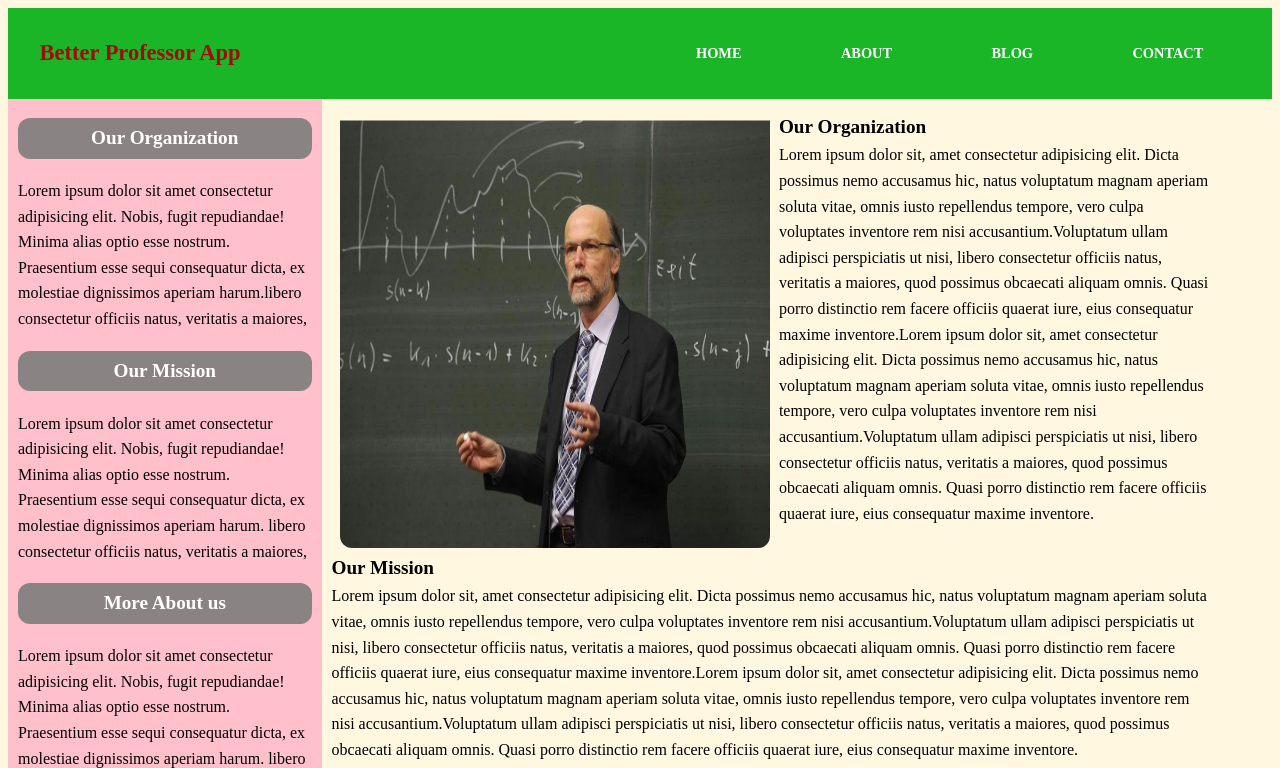
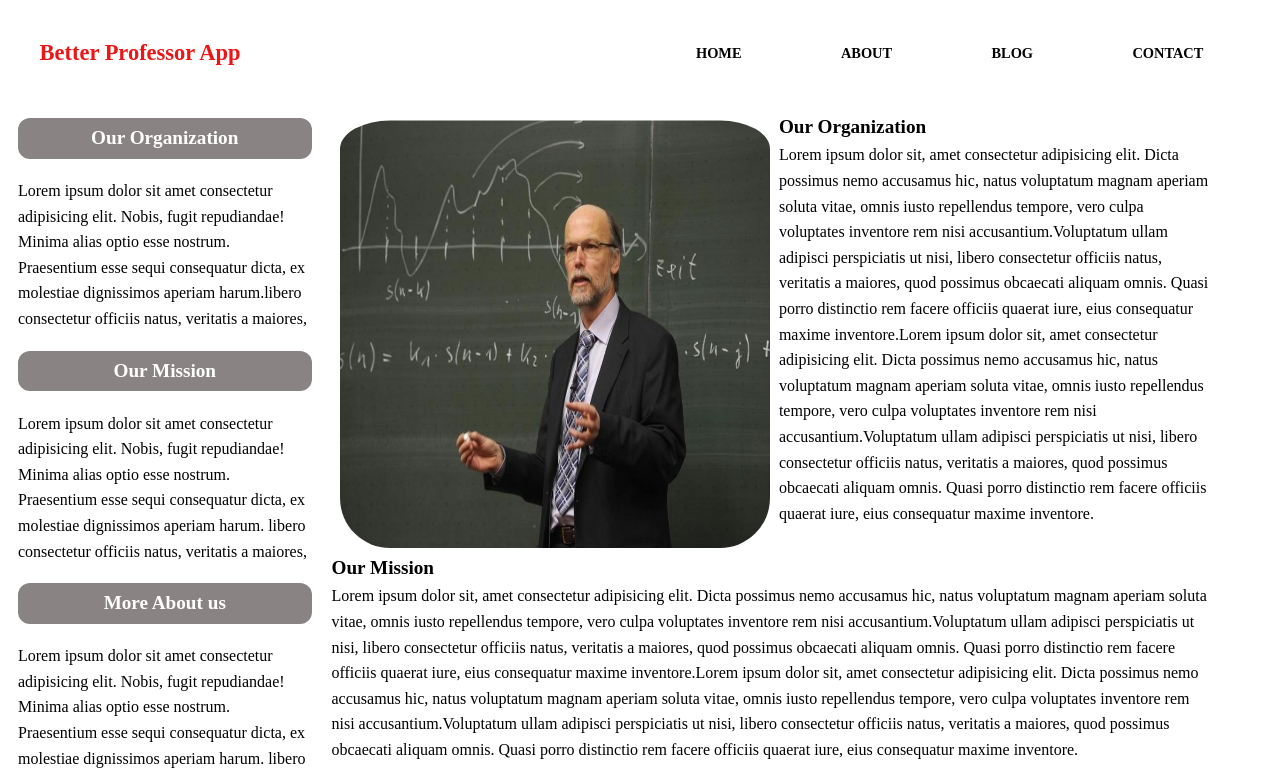
Before and after one commit to Better-Professor-Team/Marketing-Page, a plain HTML site: page about.html in a window 1280 px wide. Shown: the top 768 px of the page. Drawn offline with Linux system fonts and the light colour scheme.

Commit message:
removed the colors

```diff
--- a/less/about.less
+++ b/less/about.less
@@ -1,5 +1,6 @@
 html{
-    background-color: rgb(255, 247, 224);
+    // background-color: rgb(255, 247, 224);
+    //   background-color: white;
     margin: 0px;
     padding: 0px;
     // @import url('https://fonts.googleapis.com/css?family=Public+Sans&display=swap');
@@ -25,7 +26,7 @@ html{
             display: flex;
             justify-content: center;
             align-items: center;
-            background-color:rgb(27, 182, 40);
+            // background-color:rgb(27, 182, 40);
              padding-top: 5px;
              padding-bottom: 5px;
 
@@ -42,7 +43,7 @@ html{
             .logo-container{
             width: 48%;
             font-size: 1.2rem;
-            color: rgb(165, 9, 9);
+            color: rgb(236, 22, 22);
             margin-left: 1%;
 
             @media (max-width: 500px) {
@@ -74,7 +75,7 @@ html{
                 width: fit-content;
                 margin: 1%, 2%;
                 padding: 1%;
-                color:white;
+                color: black;
                 word-wrap: nowrap;
                 justify-content: flex-end;
                 justify-content: space-around;
@@ -114,7 +115,7 @@ html{
             padding: 10px;
             padding-top: 0px;
             box-sizing: border-box;
-            background-color: pink;
+            // background-color: pink;
 
             @media (max-width: 500px){
                 display: none;
@@ -185,7 +186,7 @@ html{
                       width: 100%;
                       height: 100%;
                       padding-top: 5%;
-                      border-radius: 12px;
+                      border-radius: 50px;
                   } // prof-image
 
 
@@ -233,7 +234,7 @@ html{
         } // .main-container
 
         .this-is-the-footer{
-            background-color: gray;
+            // background-color: gray;
             display: flex;
             width: 100%;
             justify-content: center;
@@ -249,7 +250,7 @@ html{
 
             a{
                 font-size: .8rem;
-                color: whitesmoke;
+                color:black;
                 margin: 5%;
                 justify-content: center;
                 font-weight: bold;
```
Also changed, not shown: css/about.css.
